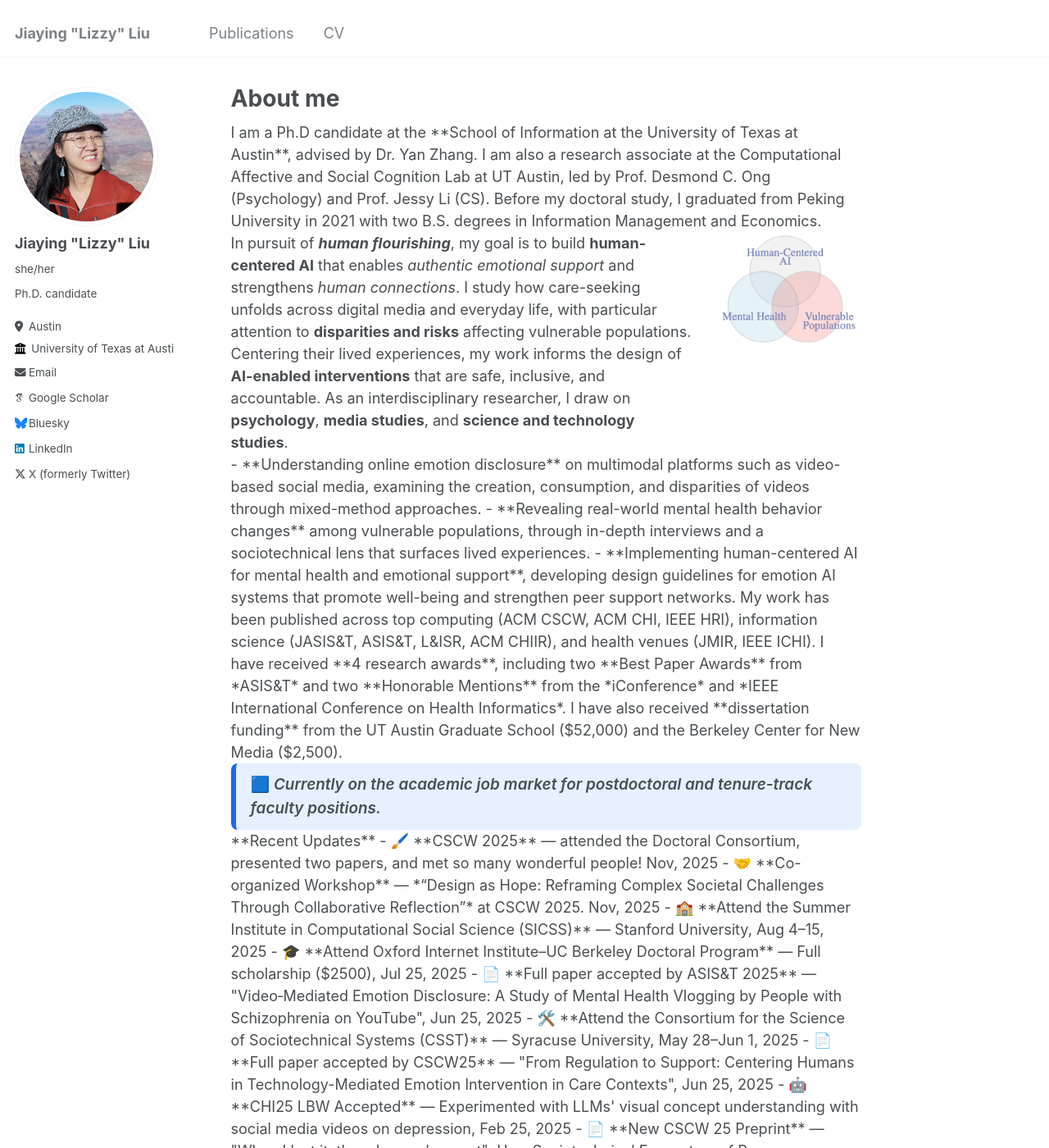
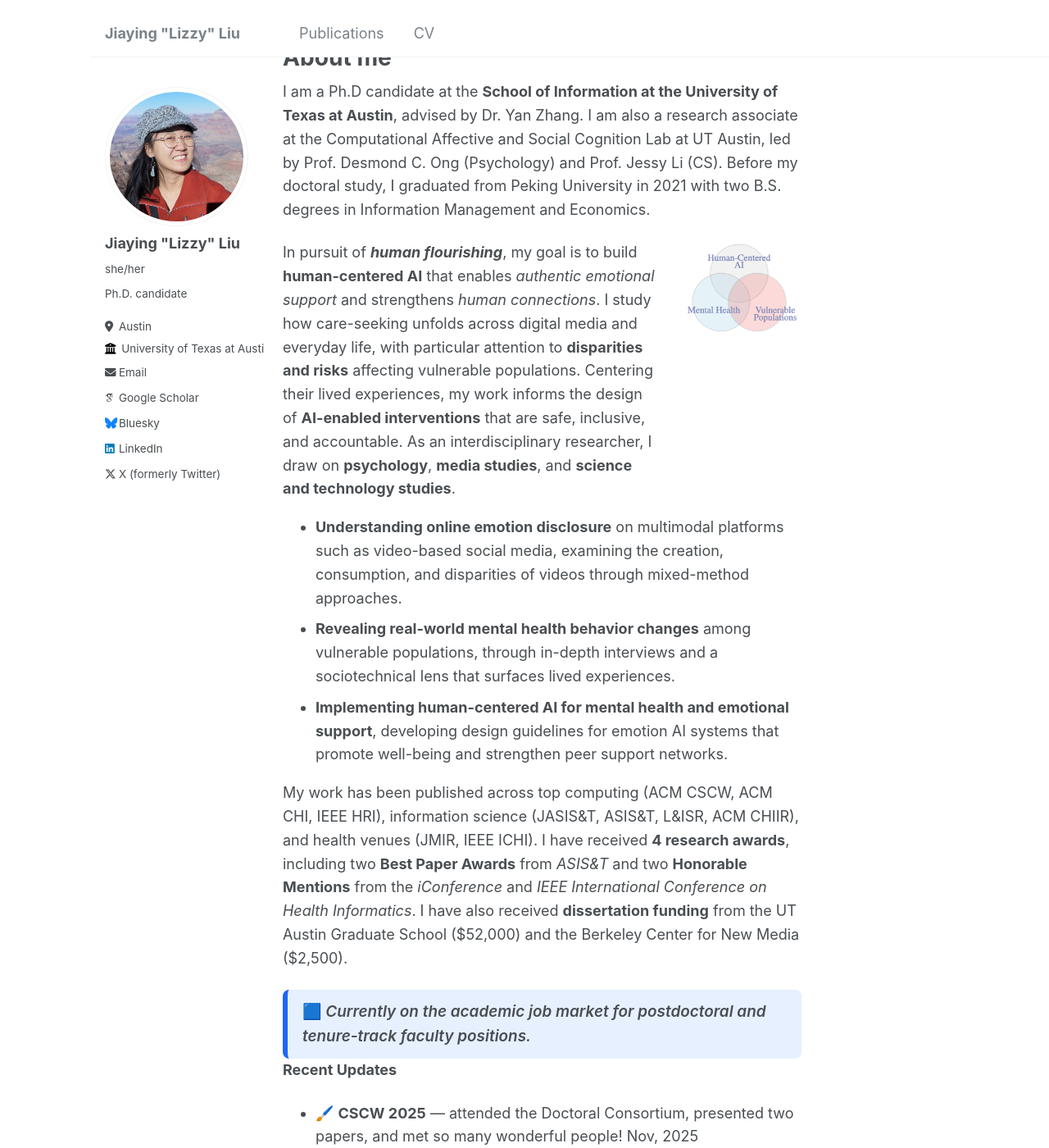
Before and after one commit to lizzyliu666/lizzyliu666.github.io, a Jekyll site: the page built from _pages/about.md, in a window 1280 px wide and 1400 px high. Shown: the whole window at 82% size. Built offline with Jekyll 4.4.1, drawn with Linux system fonts in a browser that asks for light colours; some web fonts are replaced; some of the changed text lies outside the part shown.

Commit message:
Enhance about page with custom styles
Added CSS styles to improve layout and readability.

```diff
--- a/_pages/about.md
+++ b/_pages/about.md
@@ -6,7 +6,14 @@ redirect_from:
   - /about/
   - /about.html
 ---
-<div style="max-width:1100px; margin: 0 auto;">
+<style>
+body {
+  max-width: 1100px;
+  margin: 0 auto;
+  padding: 20px;
+  line-height: 1.6;
+}
+</style>
 
 I am a Ph.D candidate at the **School of Information at the University of Texas at Austin**, advised by Dr. Yan Zhang. I am also a research associate at the Computational Affective and Social Cognition Lab at UT Austin, led by Prof. Desmond C. Ong (Psychology) and Prof. Jessy Li (CS). Before my doctoral study, I graduated from Peking University in 2021 with two B.S. degrees in Information Management and Economics.
 
@@ -53,5 +60,3 @@ My work has been published across top computing (ACM CSCW, ACM CHI, IEEE HRI), i
 - 📄 **New CSCW 25 Preprint** — "When I lost it, they dragged me out": How Sociotechnical Ecosystem of Resources Empower Marginalized Young Adults' Mental Health Care-Seeking, Feb 25, 2025
 - 🏆 **Best Paper Awards from ASIS&T SIG-USE & SIG-HLTH** — Young Adults' Mental Health Help-Seeking Journey, Oct 24, 2024
 - 🖌️ **CSCW 24 Poster** — "Using Large Language Models to Assist Video Content Analysis: An Exploratory Study of Short Videos on Depression", Jul 24, 2024 (on arXiv)
-
-</div>
```
